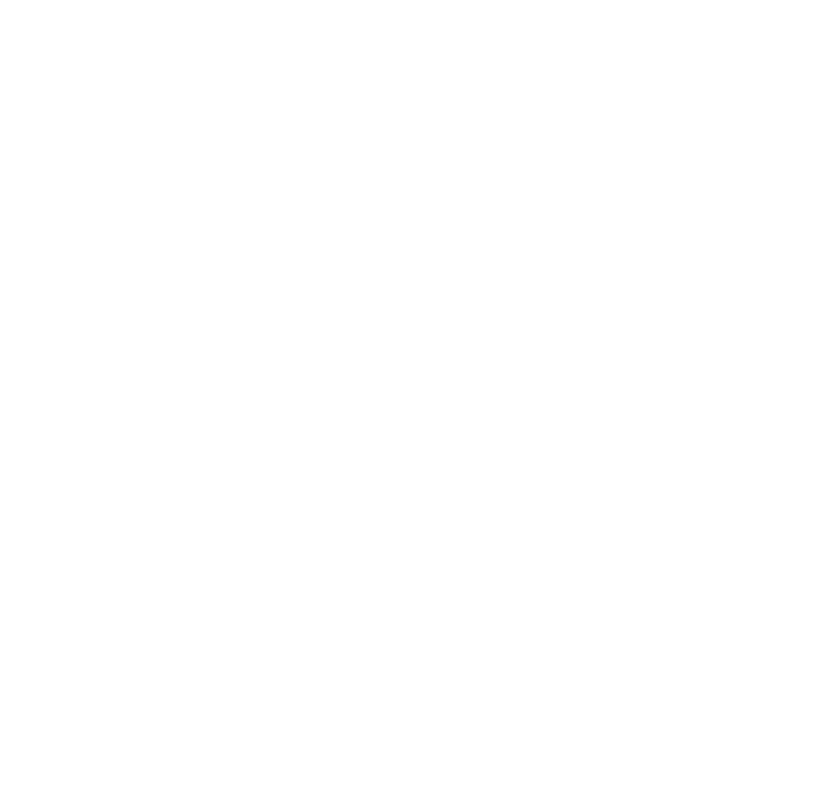
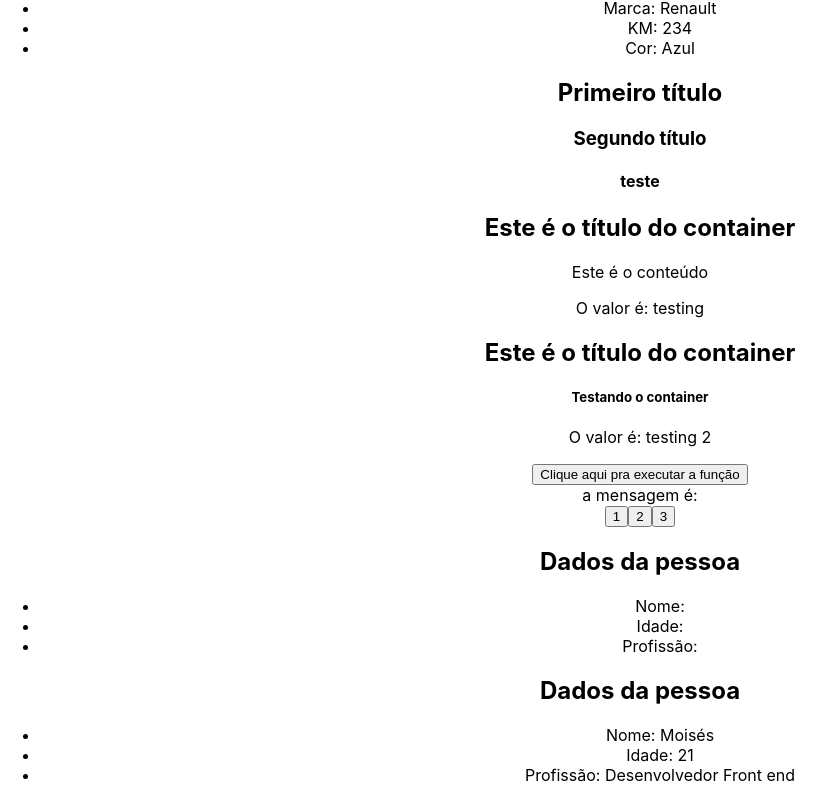
Before and after one commit to moisesjunior45/React-do-zero-a-maestria, a React (Create React App) app in the folder 3_AvancandoEmReact/avancando/: page / in a window 1280 px wide. Shown: the part 2379-3180 px from the top of the page, without its empty margins (0-835 px from the left). Before the commit the page ends 2531 px from the top, so only its background shows below. Built offline with nearby package versions, Linux system fonts and the light colour scheme.

Commit message:
Finalizando modulo 3

```diff
--- a/3_AvancandoEmReact/avancando/src/App.js
+++ b/3_AvancandoEmReact/avancando/src/App.js
@@ -7,10 +7,38 @@ import ConditionalRender from './components/ConditionalRender';
 import ShowUserName from './components/ShowUserName';
 import { useState } from 'react';
 import CarDetails from './components/CarDetails';
+import Fragment from './components/Fragment';
+import Container from './components/Container';
+import ExecuteFunction from './components/ExecuteFunction';
+import Message from './components/Message';
+import ChangeMessageState from './components/ChangeMessageState';
+import Desafio4 from './components/Desafio4';
 
 function App() {
-  const name = "Joaquim";
-  const [userName] = useState("Maria")
+  // const name = "Joaquim";
+  const [userName] = useState("Maria");
+
+  const cars = [
+    { id: 1, brand: "Ferrari", color: "Amarela", newCar: true, km: 0 },
+    { id: 2, brand: "KIA", color: "Branco", newCar: false, km: 34343 },
+    { id: 3, brand: "Renault", color: "Azul", newCar: false, km: 234 }
+  ]
+
+  function showMessage() {
+    console.log("Evento do componente pai!");
+  }
+
+  const [message, setMessage] = useState("")
+
+  const handleMessage = (msg) => {
+    setMessage(msg)
+  }
+
+  const pessoas = [
+    { id: 1, nome: "Moisés", idade: 21, profissao: "Desenvolvedor Front end" },
+    { id: 2, nome: "João", idade: 30, profissao: "Técnico em informática" },
+    { id: 3, nome: "Marta", idade: 17, profissao: "Estudante" }
+  ]
 
   return (
     <div className="App">
@@ -31,8 +59,41 @@ function App() {
       {/* destructuring */}
       <CarDetails brand="VW" km={100000} color="Azul" newCar={false} />
       {/* reaproveitando */}
-      <CarDetails brand="Ford" color="vermelha" km={0} newCar={true}/>
+      <CarDetails brand="Ford" color="vermelha" km={0} newCar={true} />
       <CarDetails brand="Fiat" color="Branco" km={4500} newCar={false} />
+      {/* loop em array de Objetos */}
+      {cars.map((car) => (
+        <CarDetails
+          key={car.id}
+          brand={car.brand}
+          color={car.color}
+          km={car.km}
+          newCar={car.newCar} />
+      ))}
+      {/* fragment */}
+      <Fragment propFragment="teste" />
+      {/* children */}
+      <Container myValue="testing">
+        <p>Este é o conteúdo</p>
+      </Container>
+      <Container myValue="testing 2">
+        <h5>Testando o container</h5>
+      </Container>
+      {/* executar função */}
+      <ExecuteFunction myFunction={showMessage} />
+      {/* State lift */}
+      <Message msg={message} />
+      <ChangeMessageState handleMessage={handleMessage} />
+      {/* Desafio 4 */}
+      <Desafio4 />
+      {pessoas.map((pessoa) => [
+        <Desafio4
+          key={pessoa.id}
+          nome={pessoa.nome}
+          idade={pessoa.idade}
+          profissao={pessoa.profissao}
+        />
+      ])}
     </div>
   );
 }
--- /dev/null
+++ b/3_AvancandoEmReact/avancando/src/components/ChangeMessageState.jsx
@@ -0,0 +1,15 @@
+import React from "react";
+
+const ChangeMessageState = ({ handleMessage }) => {
+  const messages = ["oi", "olá", "oi,Tudo bem?"];
+
+  return (
+    <div>
+      <button onClick={() => handleMessage(messages[0])}>1</button>
+      <button onClick={() => handleMessage(messages[1])}>2</button>
+      <button onClick={() => handleMessage(messages[2])}>3</button>
+    </div>
+  );
+};
+
+export default ChangeMessageState;
--- /dev/null
+++ b/3_AvancandoEmReact/avancando/src/components/Container.jsx
@@ -0,0 +1,12 @@
+
+const Container = ({ children, myValue}) => {
+  return (
+    <div>
+        <h2>Este é o título do container</h2>
+        {children}
+        <p>O valor é: {myValue}</p>
+    </div>
+  )
+}
+
+export default Container
--- /dev/null
+++ b/3_AvancandoEmReact/avancando/src/components/Desafio4.jsx
@@ -0,0 +1,15 @@
+const Desafio4 = ({ nome, idade, profissao}) => {
+  return (
+    <div>
+        <h2>Dados da pessoa</h2>
+        <ul>
+        <li>Nome: {nome}</li>
+        <li>Idade: {idade}</li>
+        <li>Profissão: {profissao}</li>
+      </ul>
+      {idade >= 18 && <p>Pode tirar a carteira</p>}
+    </div>
+  )
+}
+
+export default Desafio4
--- /dev/null
+++ b/3_AvancandoEmReact/avancando/src/components/ExecuteFunction.jsx
@@ -0,0 +1,9 @@
+const ExecuteFunction = ({ myFunction }) => {
+  return (
+    <div>
+      <button onClick={myFunction}>Clique aqui pra executar a função</button>
+    </div>
+  );
+};
+
+export default ExecuteFunction;
--- /dev/null
+++ b/3_AvancandoEmReact/avancando/src/components/Fragment.jsx
@@ -0,0 +1,13 @@
+import React from 'react'
+
+const Fragment = ({propFragment}) => {
+  return (
+    <>
+        <h2>Primeiro título</h2>
+        <h3>Segundo título</h3>
+        <h4>{propFragment}</h4>
+    </>
+  )
+}
+
+export default Fragment
--- /dev/null
+++ b/3_AvancandoEmReact/avancando/src/components/Message.jsx
@@ -0,0 +1,9 @@
+import React from 'react'
+
+const Message = ({msg}) => {
+  return (
+    <div>a mensagem é: {msg}</div>
+  )
+}
+
+export default Message
```
